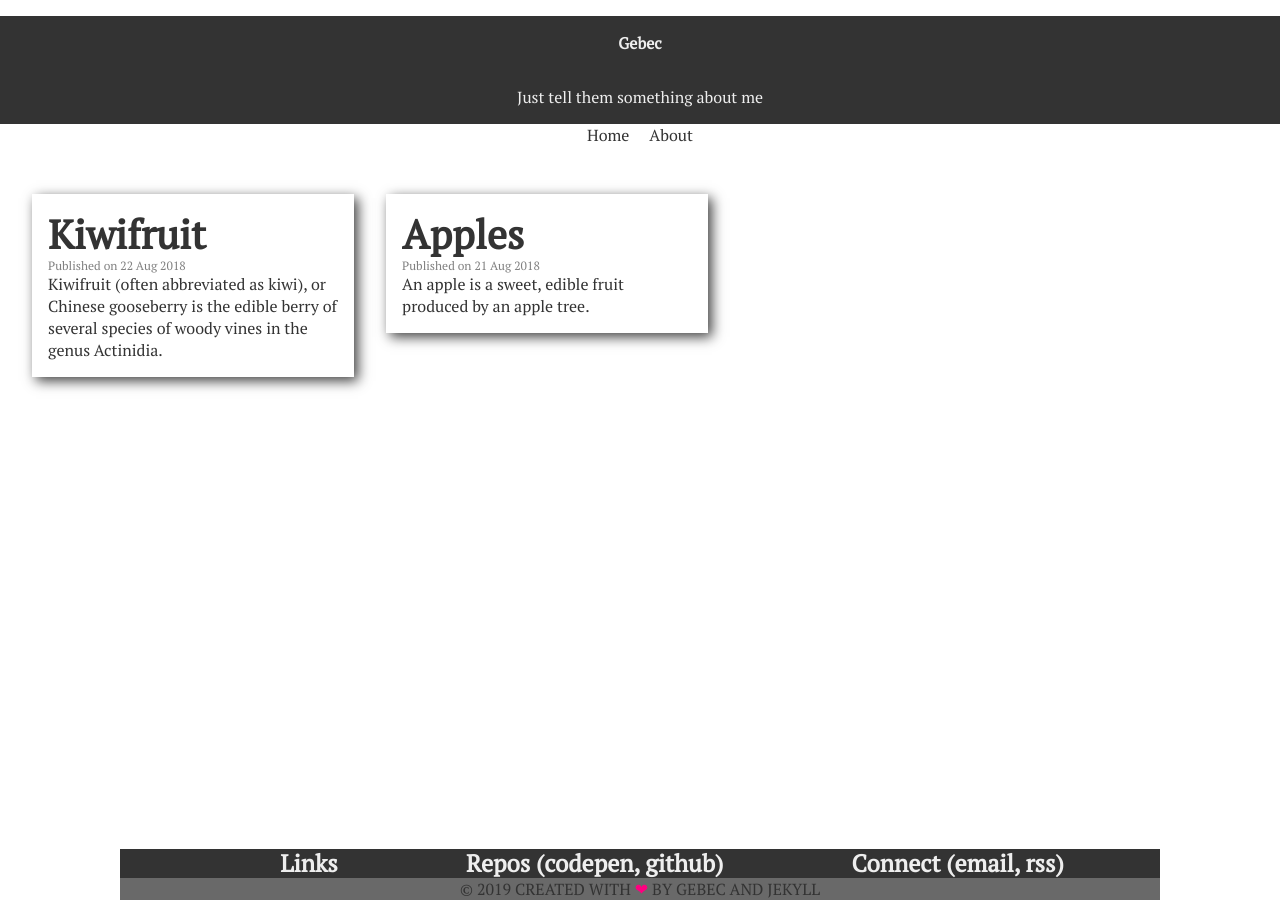
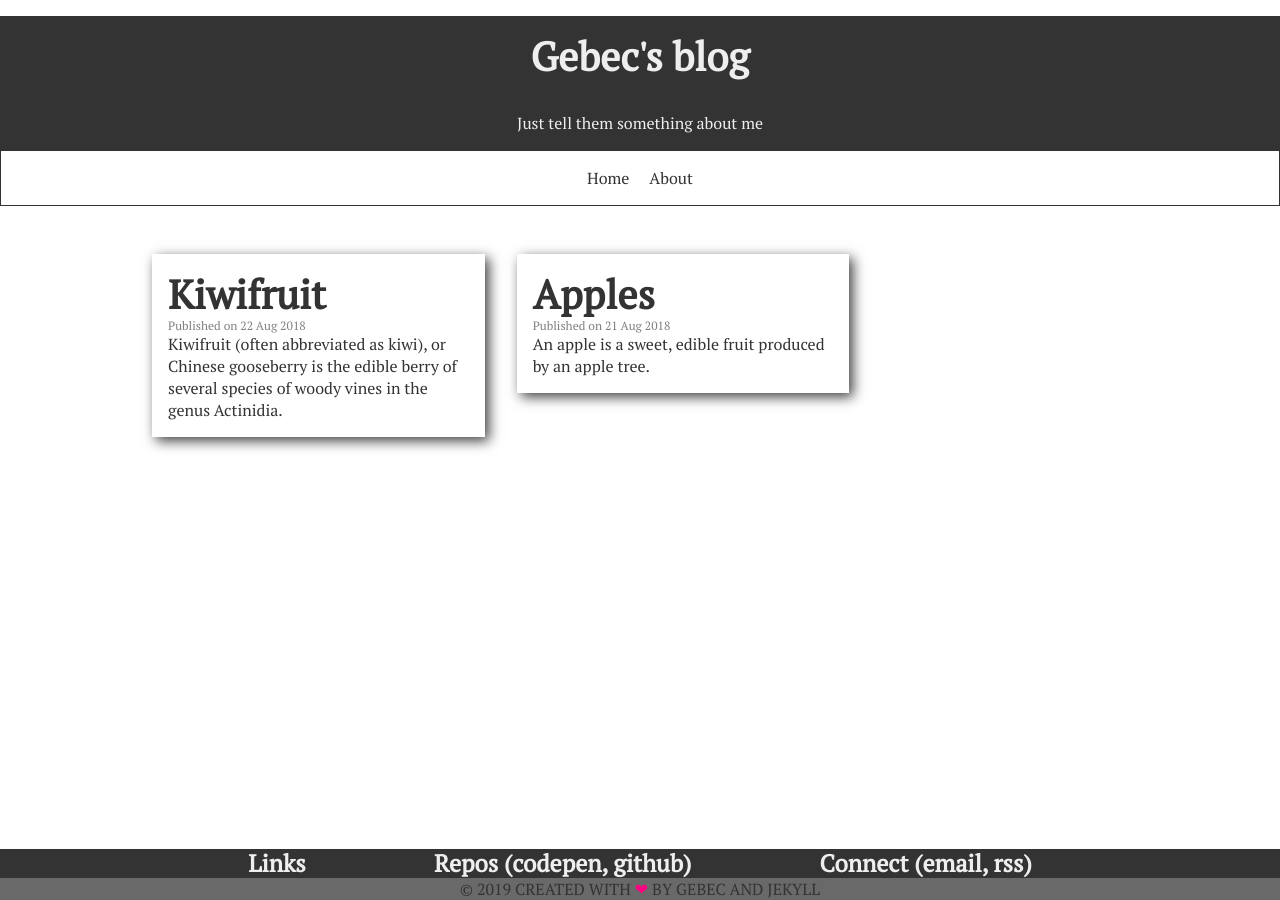
Before and after one commit to Gebec/blog, a Jekyll site: the page built from index.html, in a window 1280 px wide. Built offline with Jekyll 4.4.1, drawn with Linux system fonts in a browser that asks for light colours; the list of posts is cut into pages by our own code.

Commit message:
Minor improvements

```diff
--- a/_includes/header.html
+++ b/_includes/header.html
@@ -1,7 +1,7 @@
 <header class="header">
   <div class="content text text--c-white bg--black">
     <div class="header__intro">
-      <h1>Gebec</h1>
+      <h1 class="h1">Gebec's blog</h1>
       <div>Just tell them something about me</div>
     </div>
   </div>
--- a/_layouts/default.html
+++ b/_layouts/default.html
@@ -8,7 +8,9 @@
     {% include header.html %}
 
     <main class="content">
-      {{ content }}
+      <div class="content__wrapper">
+        {{ content }}
+      </div>
     </main>
     {% include footer.html %}
   </body>
--- a/_sass/components/navbar.scss
+++ b/_sass/components/navbar.scss
@@ -1,5 +1,7 @@
 .nav {
   text-align: center;
+  border: 1px solid map-get($colors, black);
+  padding: 1rem;
 
   & > * {
     display: inline;
--- a/_sass/layout/content.scss
+++ b/_sass/layout/content.scss
@@ -1,7 +1,7 @@
 .content {
   width: 100%;
 
-  & > * {
+  &__wrapper {
     width: 100%;
     padding: 0 2rem;
     margin: auto;
```
